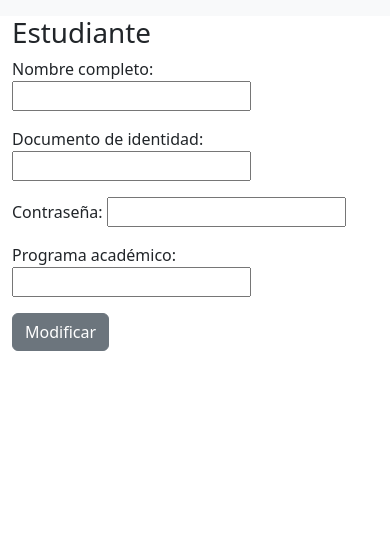
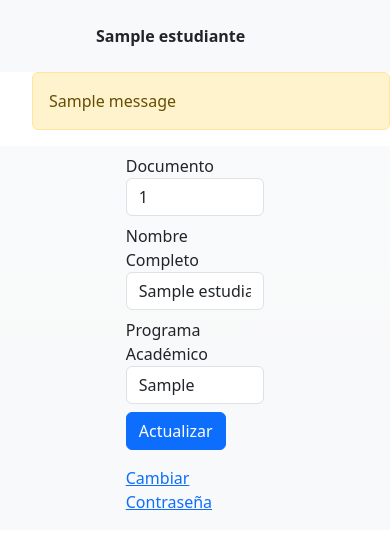
Before and after one commit to JuanFelipeRestrepoBuitrago/ProyectoBD, a Django app: page /estudiante/1 in a window 390 px wide. Shown: the top 549 px of the page. Run offline with Django 4.2, Linux system fonts and the light colour scheme; tables that the repository leaves empty hold one stand-in row (values such as "Sample post"); one stand-in notice (Sample message) is shown; some libraries are stand-ins or nearby versions.

Commit message:
Legible Code
Making the code easier to read and understand and an image was added

```diff
--- a/MySQL/interfaces/templates/Estudiante/clases.html
+++ b/MySQL/interfaces/templates/Estudiante/clases.html
@@ -1,4 +1,4 @@
-{% extends 'Layouts/base.html' %}
+{% extends 'Layouts/base_estudiante.html' %}
 
 {% block content %}
     <div class="container">
--- a/MySQL/interfaces/templates/Estudiante/estudiante.html
+++ b/MySQL/interfaces/templates/Estudiante/estudiante.html
@@ -1,12 +1,29 @@
-{% extends 'Layouts/base.html' %}
+{% extends 'Layouts/base_estudiante.html' %}
 
 {% block content %}
-    <div class="container">
-        <h1>Estudiante</h1>
-        <form method="POST">
-            {% csrf_token %}
-            {{ form.as_p }}
-            <input type="submit" value="Modificar" class="btn btn-secondary">
-        </form>
+    <div class="container-fluid bg-light bg-gradient">
+        <div class="row justify-content-center">
+            <div class="col-5">
+                <form method="POST">
+                    {% csrf_token %}
+                        <div class="form-group mt-2">
+                            <label for="documento">Documento</label>
+                            <input type="number" class="form-control" id="documento" name="documento" placeholder="Ingrese su Nombre Completo" value="{{ estudiante.documento_identidad }}" readonly>
+                        </div>
+                        <div class="form-group mt-2">
+                            <label for="nombre_completo">Nombre Completo</label>
+                            <input type="text" class="form-control" id="nombre_completo" name="nombre_completo" placeholder="Ingrese su Nombre Completo" value="{{ estudiante.nombre_completo }}">
+                        </div>
+                        <div class="form-group mt-2">
+                            <label for="programa_academico">Programa Académico</label>
+                            <input type="text" class="form-control" id="programa_academico" name="programa_academico" placeholder="Ingrese su Programa Académico" value="{{ estudiante.programa_academico }}">
+                        </div>
+                        <button type="submit" class="btn btn-primary mt-2">Actualizar</button>
+                </form>
+                <p class="mt-3">
+                    <a href="{% url 'cambiar_contraseña' %}">Cambiar Contraseña</a>
+                </p>
+            </div>
+        </div>
     </div>
 {% endblock %}
--- a/MySQL/interfaces/templates/Layouts/base.html
+++ b/MySQL/interfaces/templates/Layouts/base_estudiante.html
@@ -2,28 +2,29 @@
 <html lang="es">
 <head>
     <meta charset="UTF-8">
+    <title>{{ title }}</title>
     {% load bootstrap5 %}
     {% bootstrap_css %}
     {% bootstrap_javascript %}
-    <nav class="navbar navbar-expand-lg navbar-light bg-light">
+    <nav class="navbar ps-5 navbar-expand-lg navbar-light bg-light">
+        <p class="ms-5 mt-3">
+            <strong>{{ estudiante.nombre_completo }}</strong>
+        </p>
         <div class="container-fluid">
             <div class="collapse navbar-collapse" id="navbarSupportedContent">
                 <ul class="navbar-nav me-auto mb-2 mb-lg-0">
                     <li class="nav-item">
-                        <a class="nav-brand" href="{% url 'interfaz_eleccion'%}">
+                        <a class="nav-brand" href="{% url 'principal_estudiante' estudiante.documento_identidad %}">
                             {% load static %}
-                            <img src="{% static 'Home.png' %}" width=30 height=30>
+                            <img class="bg-dark" src="{% static 'Home.png' %}" width=30 height=30>
                         </a>
                     </li>
-                    <li class="nav-item ">
-                        <a class="nav-link" aria-current="page" href="{% url 'home_estudiante' estudiante.documento_identidad %}">{{estudiante.nombre_completo}}</a>
-                    </li>
-                    <li class="nav-item dropdown">
+                    <li class="nav-item dropdown ms-5">
                         <a class="nav-link dropdown-toggle" href="#" id="navbarDropdown" role="button" data-bs-toggle="dropdown" aria-expanded="false">
                             Clases
                         </a>
                         <ul class="dropdown-menu dropdown-menu-dark" aria-labelledby="navbarDropdown">
-                            <li><a class="dropdown-item" href="#">Ver mis Clases</a></li>
+                            <li><a class="dropdown-item" href="{% url 'clases_estudiante' estudiante.documento_identidad %}">Ver mis Clases</a></li>
                             <li><a class="dropdown-item" href="#">Registrar Clases</a></li>
                         </ul>
                     </li>
@@ -33,6 +34,17 @@
     </nav>
 </head>
 <body>
+
+    {% if messages %}
+        <ul class="messages">
+            {% for message in messages %}
+                <div class="alert alert-warning" role="alert">
+                    {{ message }}
+                </div>
+            {% endfor %}
+        </ul>
+    {% endif %}
+
     {% block content %}
     {% endblock %}
 </body>
--- a/MySQL/interfaces/urls.py
+++ b/MySQL/interfaces/urls.py
@@ -1,11 +1,14 @@
 from django.urls import path
-from .views import interfaz_eleccion, home_estudiante, get_clases, login, registro_estudiante
+from .views import home_estudiante, get_clases, login, registro_estudiante, cambiar_constraseña
 
 urlpatterns = [
-    path('', interfaz_eleccion, name='interfaz_eleccion'),
-    path('estudiante/<int:documento>', home_estudiante, name='home_estudiante'),
-    path('estudiante/<int:documento>/clases', get_clases, name='get_clases'),
+    # Julio estas son las suyas
+    path('', login, name='iniciar_sesion'),
+    path('registrar/', registro_estudiante, name='registro_estudiante'),
 
-    path('registro/', registro_estudiante, name='registro_estudiante'),
-    path('login/', login, name='login'),
+    # Estas son las mias
+    path('estudiante/<int:documento>', home_estudiante, name='principal_estudiante'),
+    path('estudiante/<int:documento>/clases', get_clases, name='clases_estudiante'),
+    # aunque esta deberia ser parte de las tuyas, pero o hice yo
+    path('cambiar_contraseña/', cambiar_constraseña, name='cambiar_contraseña'),
 ]
--- a/MySQL/interfaces/views.py
+++ b/MySQL/interfaces/views.py
@@ -7,12 +7,8 @@ from django.db import transaction
 from django.contrib import messages
 
 
-def interfaz_eleccion(request):
-    return render(request, 'Interfaces/archivo.html')
-
-
 def registro_estudiante(request):
-    return render(request, 'Interfaces/registro_estudiante.html')
+    return render(request, 'Principales/registro_estudiante.html')
 
 
 def login(request):
@@ -22,13 +18,17 @@ def login(request):
         try:
             estudiante = Estudiantes.objects.get(documento_identidad=usuario)
             if estudiante.contraseña == contraseña:
-                return redirect('home_estudiante', documento=usuario)
+                return redirect('principal_estudiante', documento=usuario)
             else:
                 messages.error(request, "Error verificacion")
-                return redirect('interfaz_eleccion')
+                return redirect('iniciar_sesion')
         except (Estudiantes.DoesNotExist, ValueError):
             messages.info(request, "No existe usuario")
-            return redirect('interfaz_eleccion')
+            return redirect('iniciar_sesion')
+    else:
+        return render(request, 'Principales/iniciar_sesion.html', {
+                      'title': 'Iniciar Sesión',
+                      })
 
 
 @transaction.atomic
@@ -51,19 +51,18 @@ def home_estudiante(request, documento):
     if request.method == 'GET':
         return render(request, 'Estudiante/estudiante.html', {
             'estudiante': estudiante,
-            'form': EstudianteForm()
+            'title': 'Home',
         })
     else:
-        if request.POST['nombre_completo'] != '':
-            estudiante.nombre_completo = request.POST['nombre_completo']
-        if request.POST['documento_identidad'] != '':
-            estudiante.documento_identidad = request.POST['documento_identidad']
-        if request.POST['programa_academico'] != '':
-            estudiante.programa_academico = request.POST['programa_academico']
-        if request.POST['contraseña'] != '':
-            estudiante.contraseña = request.POST['contraseña']
+        estudiante.nombre_completo = request.POST['nombre_completo']
+        estudiante.documento_identidad = request.POST['documento']
+        estudiante.programa_academico = request.POST['programa_academico']
         estudiante.save()
-        return redirect('home_estudiante', documento=estudiante.documento_identidad)
+        return redirect('principal_estudiante', documento=estudiante.documento_identidad)
+
+
+def cambiar_constraseña(request):
+    pass
 
 
 @transaction.atomic
@@ -86,4 +85,4 @@ def get_clases(request, documento):
         registro = registros.filter(id_clase=clase, fecha_registro__year=datetime.now().year)
 
         registro.delete()
-        return redirect('get_clases', documento=estudiante.documento_identidad)
+        return redirect('clases estudiante', documento=estudiante.documento_identidad)
```
Also changed, not shown: MySQL/interfaces/templates/Interfaces/archivo.html (deleted, +0 -45 lines), MySQL/interfaces/templates/Layouts/base_principal.html (added, +28 -0 lines), MySQL/interfaces/templates/Principales/iniciar_sesion.html (added, +31 -0 lines), MySQL/interfaces/static/Home.png (added), MySQL/interfaces/templates/Principales/registro_estudiante.html (renamed from MySQL/interfaces/templates/Interfaces/registro_estudiante.html), MySQL/interfaces/templates/static/Home.png (deleted).
